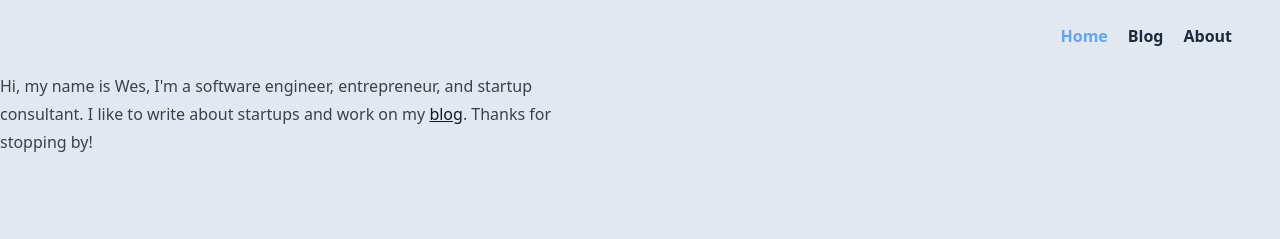
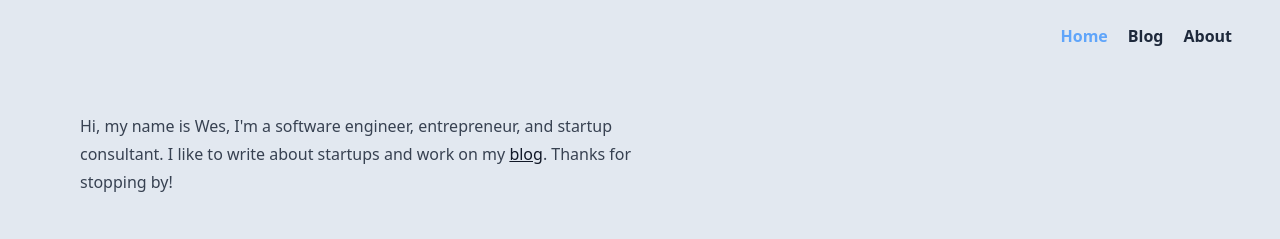
Before and after one commit to wesharper/westonharper.com, an Astro site: page / in a window 1280 px wide. Built offline with nearby package versions, Linux system fonts and the light colour scheme; Astro itself is replaced by a stand-in of ours.

Commit message:
update base styling

```diff
--- a/src/layouts/BaseLayout.astro
+++ b/src/layouts/BaseLayout.astro
@@ -20,6 +20,8 @@ const { title, description } = Astro.props;
   </head>
   <body class="bg-slate-200 antialiased dark:bg-slate-900">
     <Header />
-    <slot />
+    <main class="py-10 px-20">
+      <slot />
+    </main>
   </body>
 </html>
```
